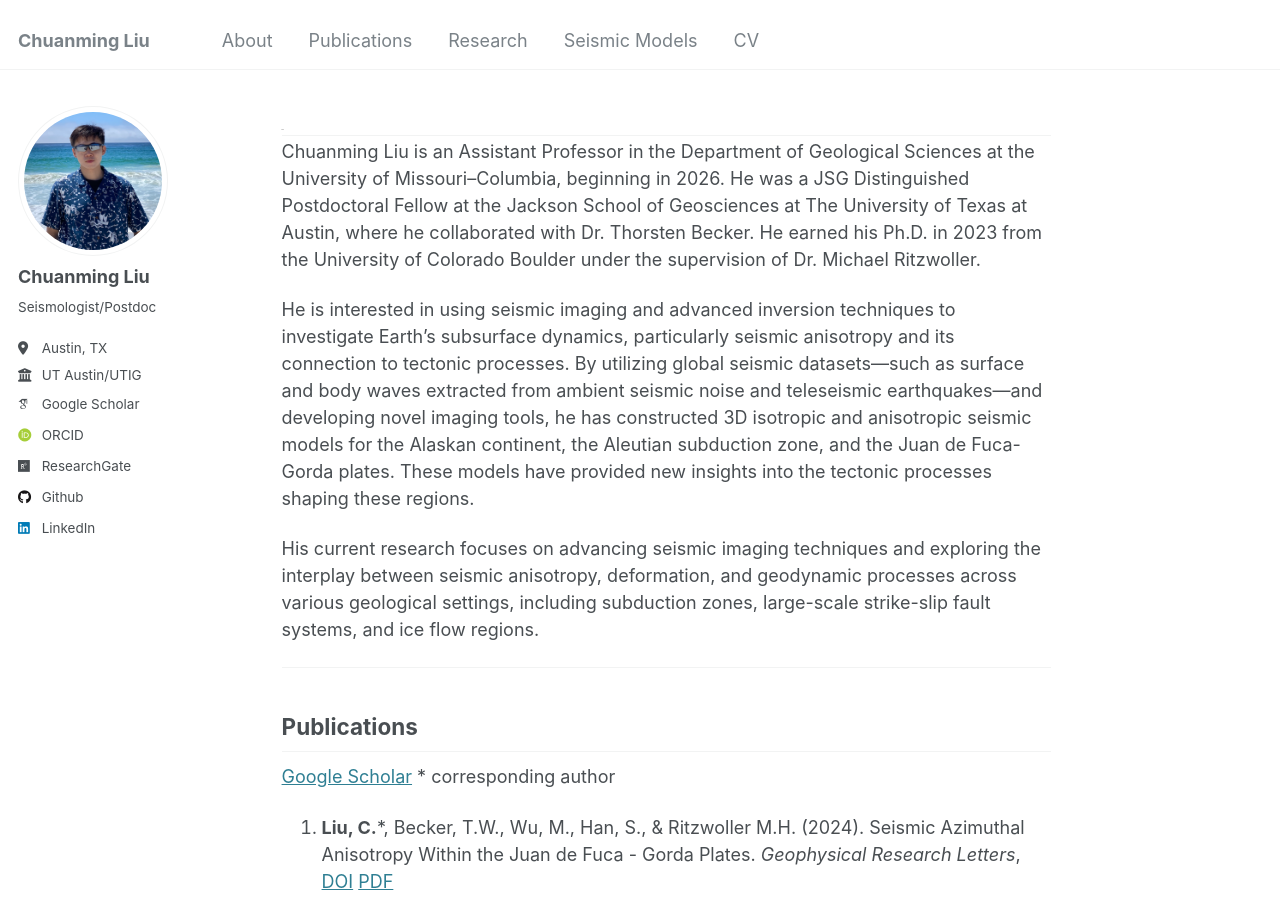
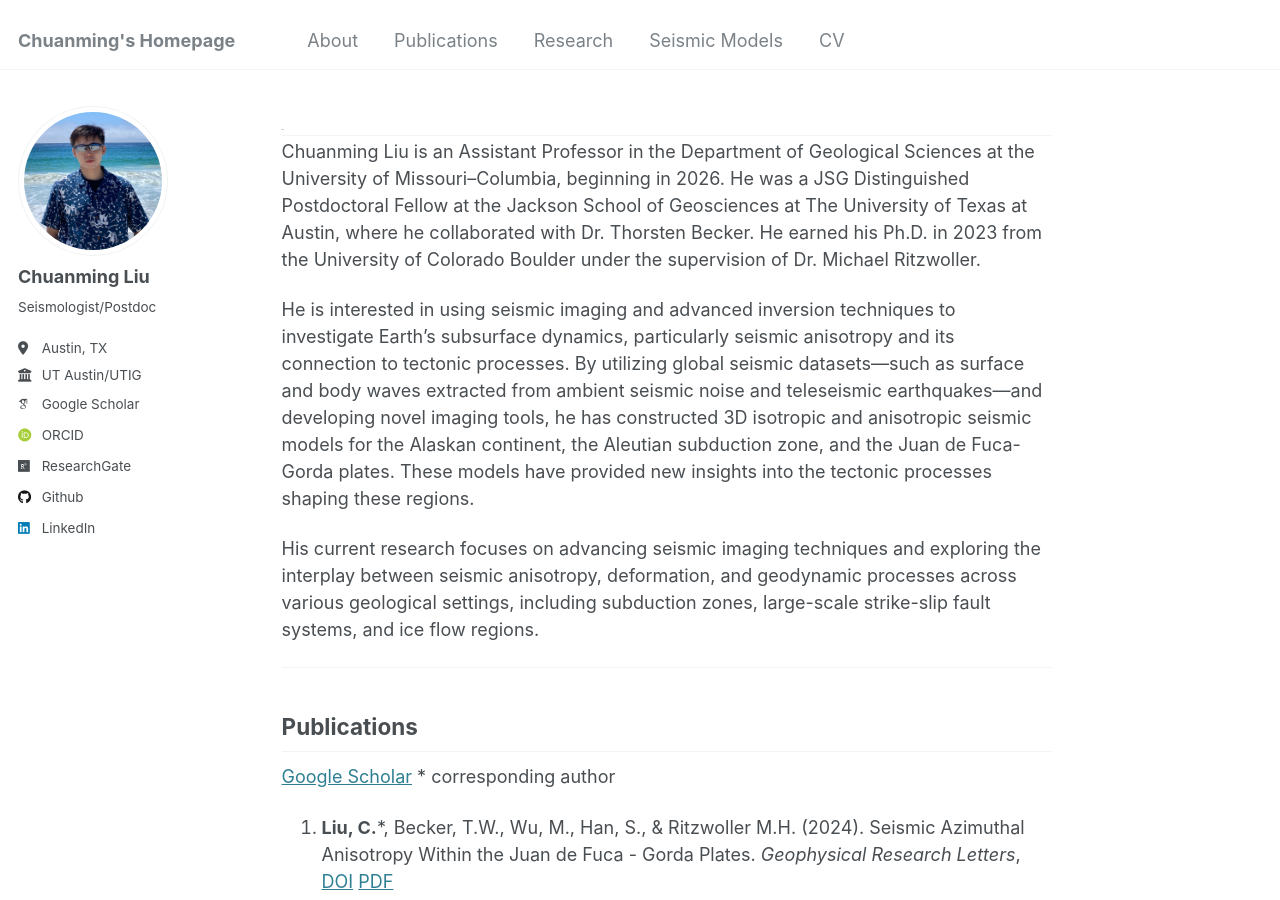
Before and after one commit to Chuanming-Liu/Chuanming-Liu.github.io, a Jekyll site: the page built from _pages/about.md, in a window 1280 px wide and 900 px high. Built offline with Jekyll 4.4.1, drawn with Linux system fonts in a browser that asks for light colours; some web fonts are replaced.

Commit message:
Change site title to Chuanming's Homepage

```diff
--- a/_config.yml
+++ b/_config.yml
@@ -8,7 +8,7 @@
 
 # Basic Site Settings
 locale                   : "en-US"
-title                    : "Chuanming Liu"
+title                    : "Chuanming's Homepage"
 title_separator          : "-"
 name                     : &name "Chuanming Liu"
 description              : &description ""
```
